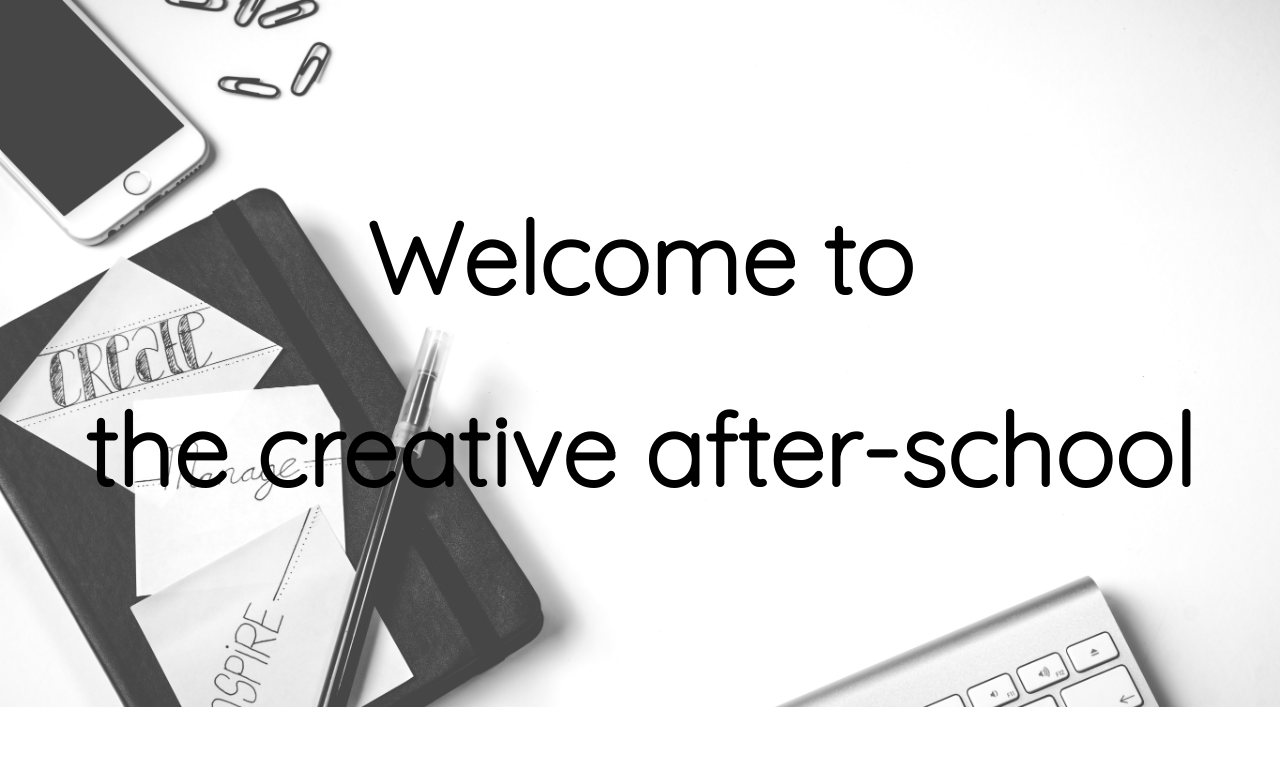
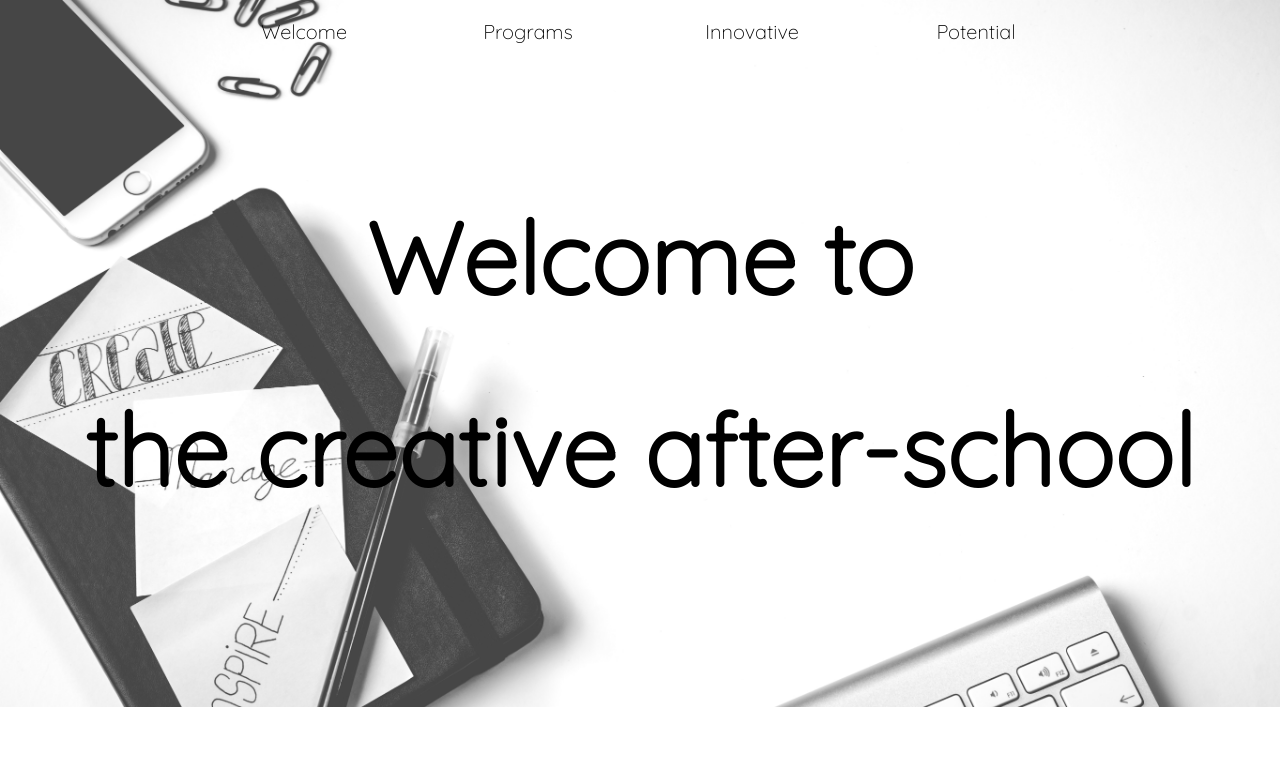
Before and after one commit to LauraFernandez18/minds-of-tomorrow-solucion, a plain HTML site: page index.html in a window 1280 px wide. Shown: the top 772 px of the page. Drawn offline with Linux system fonts and the light colour scheme.

Commit message:
Entrega 11/11/2020

```diff
--- a/css/styles.css
+++ b/css/styles.css
@@ -16,6 +16,46 @@ body {
     display: table;
     clear: both;
 }
+
+
+/*Estilo barra de navegación*/
+
+html {
+    scroll-behavior: smooth;
+}
+
+ul {
+    list-style-type: none;
+    margin: 0;
+    font-size: 20px;
+    padding: 5px 15%;
+    overflow: hidden;
+    position: fixed;
+    top: 0;
+    width: 100%;
+    transition: 0.8s;
+}
+
+li {
+    float: left;
+    width: 25%;
+}
+
+li a {
+    display: block;
+    color: black;
+    text-align: center;
+    padding: 14px 16px;
+    text-decoration: none;
+}
+
+li a:hover {
+    background-color: black;
+    color: white;
+}
+
+
+/*Encabezado*/
 
 .header {
     background-image: url("../img/banner-2.jpg");
@@ -108,4 +148,11 @@ body {
     .four-column {
         width: 50%;
     }
+    li a {
+        font-size: 14px;
+        padding: 0%;
+    }
+    ul {
+        padding: 5px 0px;
+    }
 }
--- a/index.html
+++ b/index.html
@@ -9,12 +9,21 @@
 </head>
 
 <body>
-    <div class="header">
+    <ul id="nav">
+        <!--Barra de navegación-->
+        <li><a href="#header">Welcome</a></li>
+        <li><a href="#section-1">Programs</a></li>
+        <li><a href="#section-2">Innovative</a></li>
+        <li><a href="#section-3">Potential</a></li>
+    </ul>
+
+    <div class="header" id="header">
         <h1>Welcome to</h1>
         <h1>the creative after-school</h1>
     </div>
+
     <!--sección 1-->
-    <div class="row">
+    <div class="row" id="section-1">
         <div class="two-column">
             <h1>Our enrichment programs boost your kid to a brigther future</h1>
             <p>Embark your kid into an inspirational journey of fun and discovery thorugh a hands-on approach.</p>
@@ -55,7 +64,7 @@
     </div>
 
     <!--Sección 3-->
-    <div class="row">
+    <div class="row" id="section-3">
         <div class="two-column">
             <img src="img/section-3.png" alt="alternatetext">
         </div>
@@ -101,6 +110,21 @@
             <p>The Studio</p>
         </div>
     </div>
+
+    <script>
+        window.onscroll = function() {
+            scrollFunction()
+        };
+
+        function scrollFunction() {
+            if (document.body.scrollTop > 50 || document.documentElement.scrollTop > 50) {
+                document.getElementById("nav").style.backgroundColor = "white";
+            } else {
+                document.getElementById("nav").style.backgroundColor = "rgba(0,0,0,0.0)";
+            }
+        }
+    </script>
+
 </body>
 
 </html>
```
